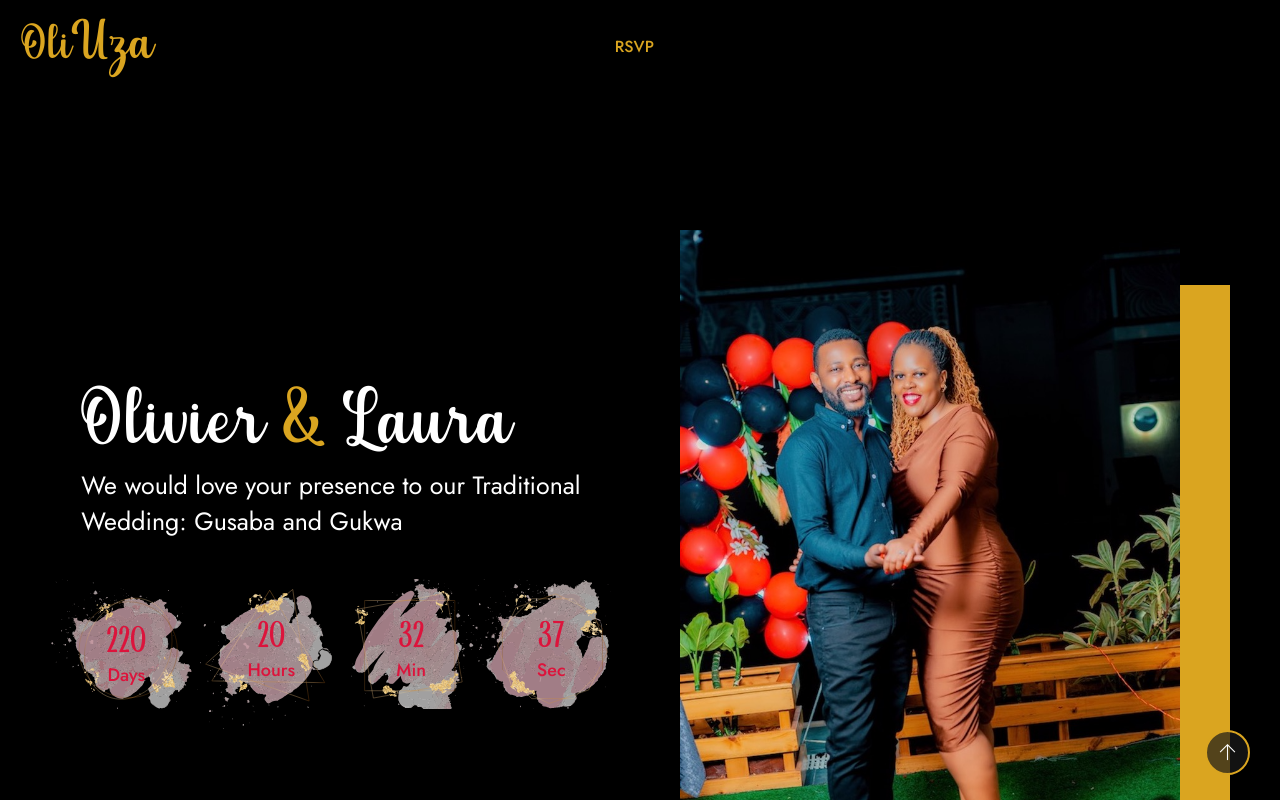
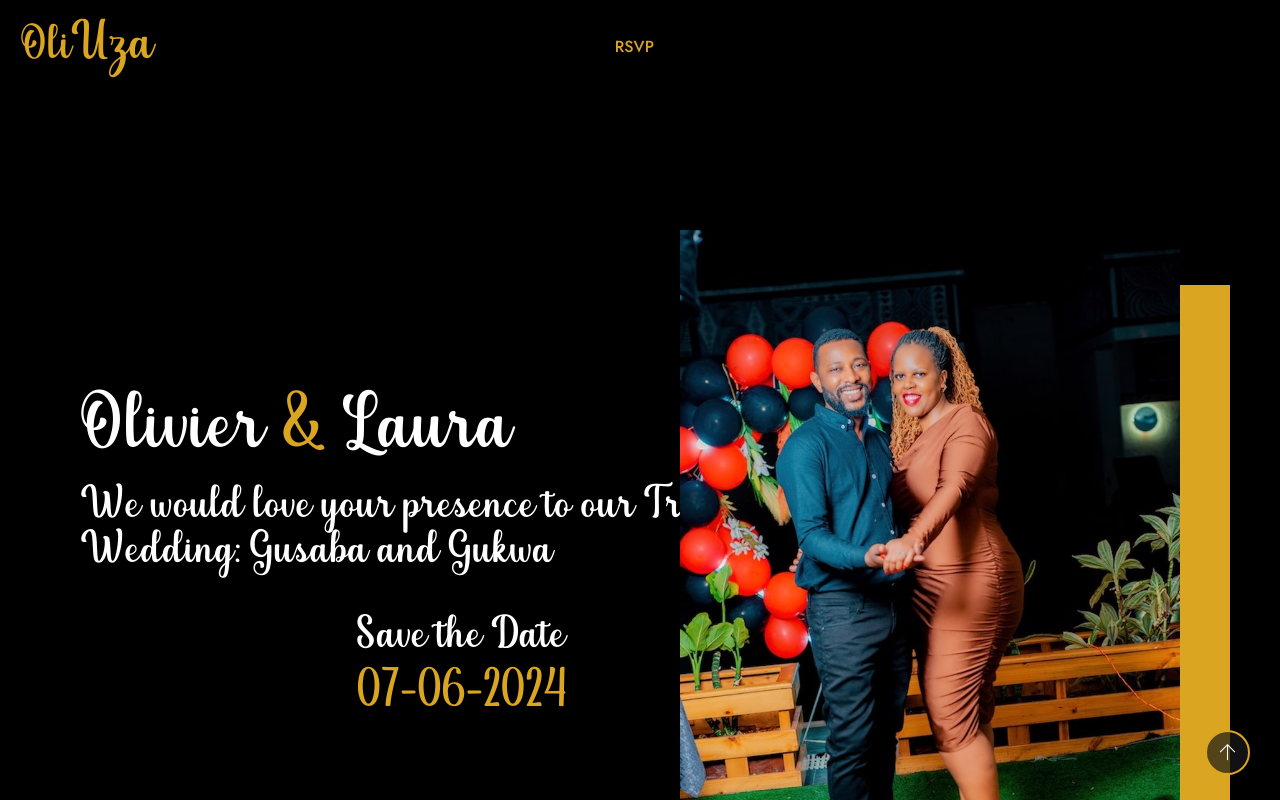
Before and after one commit to gustaveH/lauraOlyWedding-master, a Next.js app: page / in a window 1280 px wide. Shown: the top 800 px of the page. Built offline with nearby package versions, Linux system fonts and the light colour scheme.

Commit message:
hero change

```diff
--- a/components/hero/index.js
+++ b/components/hero/index.js
@@ -17,11 +17,12 @@ const Hero = (props) => {
                                         <h2>Olivier <span>&</span> Laura</h2>
                                     </div>
                                     <div data-swiper-parallax="400" className="slide-text">
-                                        <p>We would love your presence to our Traditional Wedding: Gusaba and Gukwa</p>
+                                        <h1 className='Gusaba'>We would love your presence to our Traditional Wedding: Gusaba and Gukwa</h1>
                                     </div>
                                     <div className="wpo-wedding-date">
                                         <div className="clock-grids">
-                                            <TimeCountDown/>
+                                            <h1 className='SaveDate'>Save the Date</h1>
+                                            <h3 className ="weddingDate">07-06-2024</h3>
                                         </div>
                                     </div>
                                     <div className="clearfix"></div>
--- a/styles/sass/layout/_hero-slider.scss
+++ b/styles/sass/layout/_hero-slider.scss
@@ -527,6 +527,17 @@
 	}
 
 	// wpo-wedding-date
+	.SaveDate{
+		color: $body-bg-color;
+	}
+	.weddingDate{
+		color: $theme-primary-color-s2;
+		font-size: 45px;
+	}
+	.Gusaba{
+		padding-top: 10px;
+		color: $body-bg-color;
+	}
 
 	.wpo-wedding-date {
 		text-align: center;
```
Also changed, not shown: 1 other file (tests, documents, lock files or other folders).
